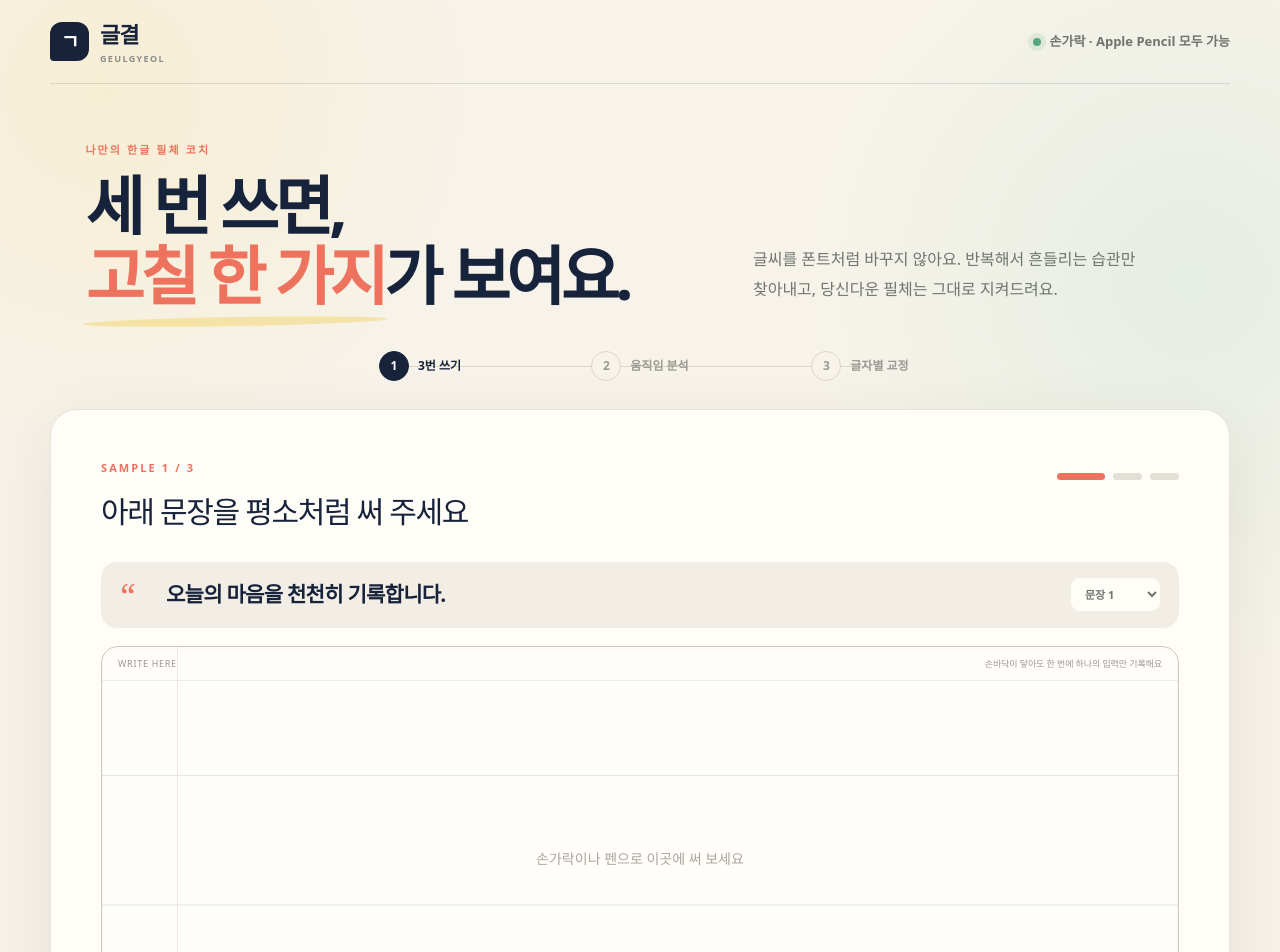
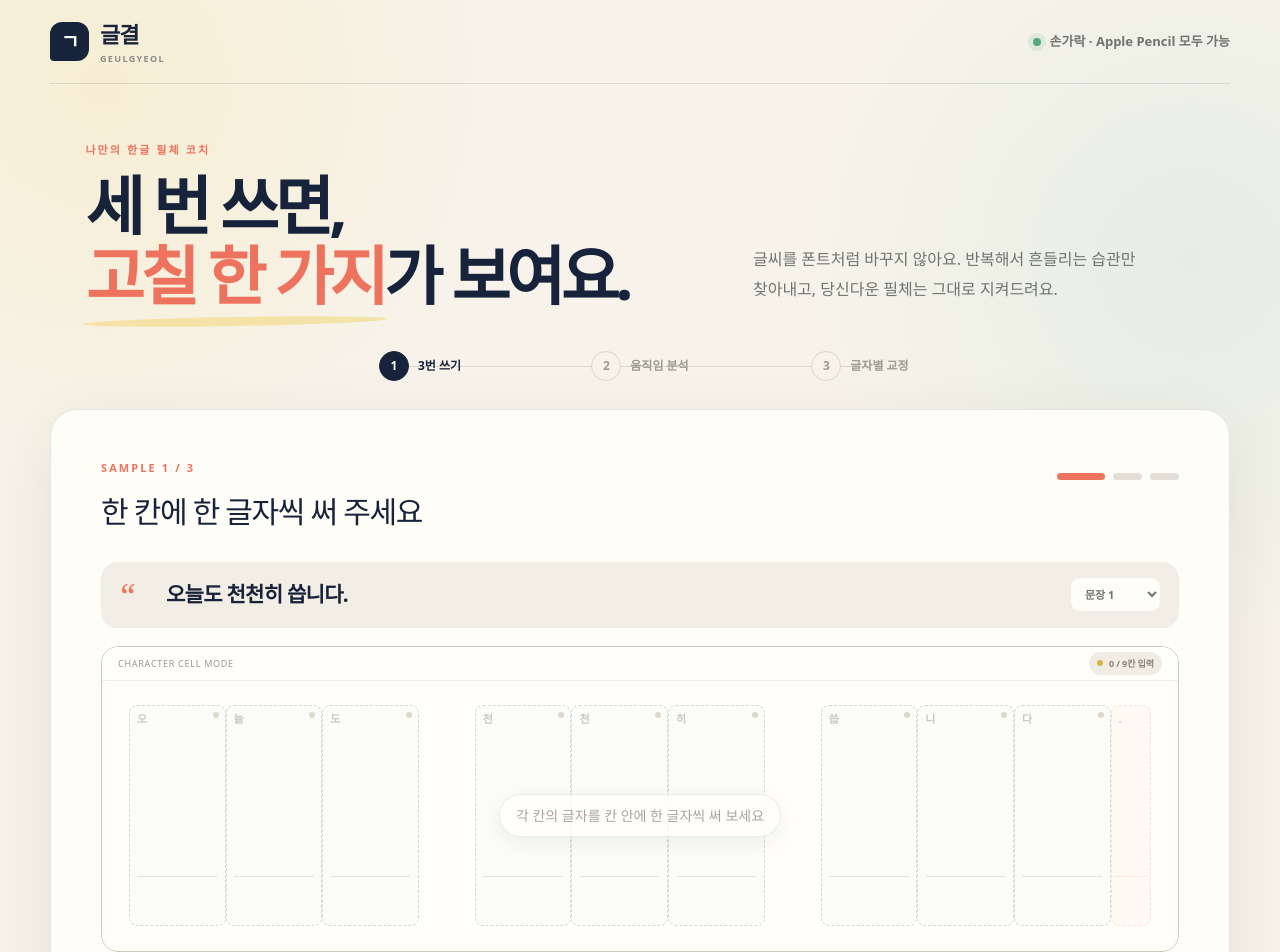
Before and after one commit to sonjebeen/geulgyeol, a Next.js app: page / in a window 1280 px wide. Shown: the top 952 px of the page. Built offline with nearby package versions, Linux system fonts and the light colour scheme.

Commit message:
Align handwriting analysis to fixed character cells

```diff
--- a/app/globals.css
+++ b/app/globals.css
@@ -82,6 +82,30 @@ button { -webkit-tap-highlight-color: transparent; touch-action: manipulation; }
 .writing-canvas { width: 100%; height: clamp(230px, 32vw, 355px); display: block; cursor: crosshair; touch-action: none; user-select: none; -webkit-user-select: none; -webkit-touch-callout: none; position: relative; z-index: 2; }
 .canvas-hint { pointer-events: none; position: absolute; inset: 34px 0 0; display: grid; place-items: center; color: #aaa69e; font-size: 14px; }
 .canvas-hint span { padding: 10px 16px; background: rgba(255, 254, 250, 0.82); border-radius: 99px; }
+.writing-grid-scroll { width: 100%; overflow-x: auto; overscroll-behavior-x: contain; border-radius: 17px; -webkit-overflow-scrolling: touch; scrollbar-width: thin; scrollbar-color: #c8c1b5 transparent; }
+.writing-grid-scroll::-webkit-scrollbar { height: 6px; }
+.writing-grid-scroll::-webkit-scrollbar-thumb { border-radius: 99px; background: #c8c1b5; }
+.character-grid-paper { min-width: 820px; background: #fffefa; background-image: none; }
+.character-grid-paper::before { display: none; }
+.character-grid-paper .paper-label { position: relative; z-index: 4; background: rgba(255, 254, 250, 0.94); }
+.grid-progress { display: inline-flex; align-items: center; gap: 6px; padding: 5px 8px; border-radius: 99px; background: #f1ede5; color: #8b8378; font-weight: 850; }
+.grid-progress::before { content: ""; width: 6px; height: 6px; border-radius: 50%; background: #d7b43e; }
+.grid-progress.complete { background: #dceee5; color: #326d50; }
+.grid-progress.complete::before { background: #5aa985; }
+.sentence-grid-canvas { height: 270px; background: transparent; }
+.writing-grid-guide { position: absolute; z-index: 1; inset: 34px 0 0; pointer-events: none; }
+.prompt-cell-guide { position: absolute; top: 9%; bottom: 9%; display: grid; place-items: center; border: 1px dashed rgba(69, 98, 134, 0.22); border-radius: 8px; background: rgba(202, 228, 215, 0.07); }
+.prompt-cell-guide::after { content: ""; position: absolute; left: 8%; right: 8%; bottom: 22%; height: 1px; background: rgba(69, 98, 134, 0.17); }
+.prompt-cell-guide > span { position: absolute; top: 5px; left: 7px; color: rgba(23, 35, 59, 0.24); font-size: 11px; font-weight: 900; }
+.prompt-cell-guide > i { position: absolute; top: 6px; right: 6px; width: 6px; height: 6px; border-radius: 50%; background: #ded8cc; transition: background 0.18s, box-shadow 0.18s; }
+.prompt-cell-guide.filled { border-color: rgba(90, 169, 133, 0.4); background: rgba(202, 228, 215, 0.13); }
+.prompt-cell-guide.filled > i { background: #5aa985; box-shadow: 0 0 0 3px rgba(90, 169, 133, 0.12); }
+.prompt-cell-guide.space { border: 0; background: transparent; }
+.prompt-cell-guide.space::after { display: none; }
+.prompt-cell-guide.punctuation { border-color: rgba(237, 115, 95, 0.17); background: rgba(237, 115, 95, 0.035); }
+.prompt-cell-guide.punctuation::after { background: rgba(237, 115, 95, 0.12); }
+.grid-canvas-hint { z-index: 3; }
+.grid-canvas-hint span { border: 1px solid rgba(23, 35, 59, 0.08); box-shadow: 0 6px 18px rgba(23, 35, 59, 0.06); }
 
 .canvas-actions { display: flex; align-items: center; justify-content: space-between; gap: 18px; margin-top: 20px; }
 .canvas-actions > div { display: flex; gap: 5px; }
@@ -423,6 +447,10 @@ footer { display: flex; justify-content: space-between; gap: 20px; padding: 31px
 
 @media (max-width: 560px) {
   .brand small, .paper-label span:last-child { display: none; }
+  .character-grid-paper .paper-label .grid-progress { display: inline-flex; }
+  .writing-grid-scroll { width: calc(100% + 2px); }
+  .sentence-grid-canvas { height: 250px; }
+  .grid-canvas-hint { justify-items: start; padding-left: 32px; }
   .device-note { max-width: 170px; text-align: right; }
   .hero h1 { font-size: 41px; }
   .step { flex-direction: column; gap: 4px; font-size: 9px; }
--- a/app/page.tsx
+++ b/app/page.tsx
@@ -104,10 +104,13 @@ type CharacterDiagnosis = {
 };
 
 const PROMPTS = [
-  "오늘의 마음을 천천히 기록합니다.",
-  "작은 습관이 좋은 하루를 만듭니다.",
-  "나만의 속도로 또박또박 써 내려갑니다.",
+  "오늘도 천천히 씁니다.",
+  "작은 습관이 나를 만듭니다.",
+  "나답게 또박또박 씁니다.",
 ];
+
+const PROMPT_GRID_START = 0.025;
+const PROMPT_GRID_END = 0.975;
 
 const BEAUTY_STYLES: Record<
   BeautyStyleKey,
@@ -511,6 +514,20 @@ function getPromptUnits(prompt: string) {
   }));
 }
 
+function getPromptCellLayout(prompt: string) {
+  const units = getPromptUnits(prompt);
+  const totalUnits = units.reduce((sum, unit) => sum + unit.width, 0);
+  const usableWidth = PROMPT_GRID_END - PROMPT_GRID_START;
+  let cursor = 0;
+
+  return units.map((unit, promptIndex) => {
+    const start = PROMPT_GRID_START + (cursor / Math.max(totalUnits, 1)) * usableWidth;
+    cursor += unit.width;
+    const end = PROMPT_GRID_START + (cursor / Math.max(totalUnits, 1)) * usableWidth;
+    return { ...unit, promptIndex, start, end, widthRatio: end - start };
+  });
+}
+
 function drawReconstructedText(
   ctx: CanvasRenderingContext2D,
   source: Sample,
@@ -748,16 +765,9 @@ function standardDeviation(values: number[]) {
 }
 
 function splitSampleIntoPromptCells(sample: Sample, prompt: string): CharacterCellMetric[] {
-  const units = getPromptUnits(prompt);
-  const totalUnits = units.reduce((sum, unit) => sum + unit.width, 0);
-  const bounds = getSampleBounds(sample);
-  const sampleHeight = Math.max(bounds.height, 0.08);
-  let cursor = 0;
-
-  return units.map((unit) => {
-    const cellStart = bounds.minX + (cursor / Math.max(totalUnits, 1)) * bounds.width;
-    cursor += unit.width;
-    const cellEnd = bounds.minX + (cursor / Math.max(totalUnits, 1)) * bounds.width;
+  return getPromptCellLayout(prompt).map((unit) => {
+    const cellStart = unit.start;
+    const cellEnd = unit.end;
     const cellWidth = Math.max(cellEnd - cellStart, 0.015);
     const matchingStrokes = sample.strokes.filter((stroke) => {
       if (!stroke.points.length) return false;
@@ -772,7 +782,7 @@ function splitSampleIntoPromptCells(sample: Sample, prompt: string): CharacterCe
         points: stroke.points.map((point) => ({
           ...point,
           x: clamp((point.x - cellStart) / cellWidth, 0, 1),
-          y: clamp(0.1 + ((point.y - bounds.minY) / sampleHeight) * 0.8, 0.04, 0.96),
+          y: clamp(0.05 + point.y * 0.9, 0.04, 0.96),
         })),
       })),
     };
@@ -794,9 +804,9 @@ function splitSampleIntoPromptCells(sample: Sample, prompt: string): CharacterCe
     const xs = points.map((point) => point.x);
     const ys = points.map((point) => point.y);
     const width = (Math.max(...xs) - Math.min(...xs)) / cellWidth;
-    const height = (Math.max(...ys) - Math.min(...ys)) / sampleHeight;
+    const height = Math.max(...ys) - Math.min(...ys);
     const center = clamp((mean(xs) - cellStart) / cellWidth, 0, 1);
-    const baseline = clamp((Math.max(...ys) - bounds.minY) / sampleHeight, 0, 1);
+    const baseline = clamp(Math.max(...ys), 0, 1);
     const localMetric = measureSample(localSample);
 
     return {
@@ -1182,6 +1192,30 @@ function CharacterCropThumbnail({ sample, label }: { sample: Sample; label: stri
     <div className="character-crop-thumb">
       <span>{label}</span>
       <canvas ref={canvasRef} aria-label={`${label} 글자 획`} />
+    </div>
+  );
+}
+
+function PromptCellGuide({ prompt, filledIndexes }: { prompt: string; filledIndexes: Set<number> }) {
+  return (
+    <div className="writing-grid-guide" aria-hidden="true">
+      {getPromptCellLayout(prompt).map((unit) => {
+        const kind = /\s/.test(unit.character)
+          ? "space"
+          : /[가-힣]/.test(unit.character)
+            ? "hangul"
+            : "punctuation";
+        return (
+          <div
+            className={`prompt-cell-guide ${kind} ${filledIndexes.has(unit.promptIndex) ? "filled" : ""}`}
+            style={{ left: `${unit.start * 100}%`, width: `${unit.widthRatio * 100}%` }}
+            key={unit.promptIndex}
+          >
+            {kind !== "space" && <span>{unit.character}</span>}
+            {kind === "hangul" && <i />}
+          </div>
+        );
+      })}
     </div>
   );
 }
@@ -1223,6 +1257,24 @@ export default function Home() {
     () => strokes.reduce((count, stroke) => count + stroke.points.length, 0) >= 8,
     [strokes],
   );
+  const currentPromptCells = useMemo(
+    () => splitSampleIntoPromptCells({ strokes, pointerType: inputMode ?? "unknown" }, prompt),
+    [inputMode, prompt, strokes],
+  );
+  const filledPromptIndexes = useMemo(
+    () => new Set(
+      currentPromptCells.flatMap((cell, promptIndex) =>
+        !cell.empty && /[가-힣]/.test(Array.from(prompt)[promptIndex] ?? "") ? [promptIndex] : [],
+      ),
+    ),
+    [currentPromptCells, prompt],
+  );
+  const promptHangulCount = useMemo(
+    () => Array.from(prompt).filter((character) => /[가-힣]/.test(character)).length,
+    [prompt],
+  );
+  const filledHangulCount = filledPromptIndexes.size;
+  const hasEnoughSentenceInk = hasEnoughInk && filledHangulCount >= Math.ceil(promptHangulCount * 0.65);
   const practiceCharacters = useMemo(
     () => getHangulCharacters(prompt, feedback?.characterTarget),
     [feedback?.characterTarget, prompt],
@@ -1331,7 +1383,7 @@ export default function Home() {
   };
 
   const submitSample = async () => {
-    if (!hasEnoughInk) return;
+    if (!hasEnoughSentenceInk) return;
     const currentSample: Sample = {
       strokes,
       pointerType: inputMode ?? "unknown",
@@ -1406,7 +1458,7 @@ export default function Home() {
   };
 
   const submitPractice = () => {
-    if (!hasEnoughInk || !summary) return;
+    if (!hasEnoughSentenceInk || !summary) return;
     const practiceSample: Sample = { strokes, pointerType: inputMode ?? "unknown" };
     setAfterSample(practiceSample);
     setAfterScore(scorePracticeSample(practiceSample, summary));
@@ -1526,7 +1578,7 @@ export default function Home() {
           <div className="card-heading">
             <div>
               <p className="section-kicker">SAMPLE {sampleNumber} / 3</p>
-              <h2>아래 문장을 평소처럼 써 주세요</h2>
+              <h2>한 칸에 한 글자씩 써 주세요</h2>
             </div>
             <div className="sample-dots" aria-label={`${sampleNumber}번째 필기 중`}>
               {[0, 1, 2].map((index) => (
@@ -1548,15 +1600,19 @@ export default function Home() {
             </label>
           </div>
 
-          <div className="paper-wrap">
+          <div className="writing-grid-scroll">
+            <div className="paper-wrap character-grid-paper">
               <div className="paper-label">
-              <span>{inputMode === "pen" ? "Pencil mode" : inputMode === "touch" ? "Finger mode" : "Write here"}</span>
-              <span>손바닥이 닿아도 한 번에 하나의 입력만 기록해요</span>
-            </div>
+                <span>{inputMode === "pen" ? "Pencil cell mode" : inputMode === "touch" ? "Finger cell mode" : "Character cell mode"}</span>
+                <span className={hasEnoughSentenceInk ? "grid-progress complete" : "grid-progress"}>
+                  {filledHangulCount} / {promptHangulCount}칸 입력
+                </span>
+              </div>
+              <PromptCellGuide prompt={prompt} filledIndexes={filledPromptIndexes} />
               <canvas
                 ref={canvasRef}
-              className="writing-canvas"
-              aria-label="한글 필기 입력 영역"
+                className="writing-canvas sentence-grid-canvas"
+                aria-label="글자 칸 방식 한글 필기 입력 영역"
                 onPointerDown={handlePointerDown}
                 onPointerMove={handlePointerMove}
                 onPointerUp={handlePointerUp}
@@ -1564,10 +1620,11 @@ export default function Home() {
                 onContextMenu={(event) => event.preventDefault()}
               />
               {!strokes.length && (
-              <div className="canvas-hint" aria-hidden="true">
-                <span>손가락이나 펜으로 이곳에 써 보세요</span>
+                <div className="canvas-hint grid-canvas-hint" aria-hidden="true">
+                  <span>각 칸의 글자를 칸 안에 한 글자씩 써 보세요</span>
                 </div>
               )}
+            </div>
           </div>
 
           <div className="canvas-actions">
@@ -1579,15 +1636,19 @@ export default function Home() {
                 모두 지우기
               </button>
             </div>
-            <button className="primary-button" type="button" onClick={submitSample} disabled={!hasEnoughInk}>
-              {sampleNumber < 3 ? `${sampleNumber}번째 글씨 저장` : "세 글씨 비교하기"}
+            <button className="primary-button" type="button" onClick={submitSample} disabled={!hasEnoughSentenceInk}>
+              {!hasEnoughSentenceInk
+                ? `${filledHangulCount} / ${promptHangulCount}칸 입력 중`
+                : sampleNumber < 3
+                  ? `${sampleNumber}번째 글씨 저장`
+                  : "세 글씨 비교하기"}
               <span aria-hidden="true">→</span>
             </button>
           </div>
 
           <div className="privacy-note">
             <span>✓</span>
-            원본 획은 저장하지 않으며, AI 연결 시 축소된 비교 이미지와 요약값만 분석해요.
+            칸의 위치로 글자를 구분해요. 원본 획은 저장하거나 외부로 보내지 않아요.
           </div>
         </section>
       )}
@@ -1600,9 +1661,9 @@ export default function Home() {
           </div>
           <p className="section-kicker">MOTION ANALYSIS</p>
           <h2>세 번의 움직임을 겹쳐 보고 있어요</h2>
-          <p>문장을 글자 단위로 나누고, 크기·위치·속도·획의 리듬이 가장 흔들리는 곳을 찾습니다.</p>
+          <p>고정된 글자 칸마다 크기·기준선·속도·획의 리듬이 가장 흔들리는 곳을 찾습니다.</p>
           <div className="scan-list">
-            <span>글자 위치 매칭</span><span>크기 일관성</span><span>속도 변화</span><span>획 리듬</span>
+            <span>고정 칸 분리</span><span>크기 일관성</span><span>속도 변화</span><span>획 리듬</span>
           </div>
         </section>
       )}
@@ -1627,15 +1688,19 @@ export default function Home() {
             <p>{prompt}</p>
           </div>
 
-          <div className="paper-wrap">
+          <div className="writing-grid-scroll">
+            <div className="paper-wrap character-grid-paper">
               <div className="paper-label">
-              <span>{inputMode === "pen" ? "Pencil mode" : inputMode === "touch" ? "Finger mode" : "Correction round"}</span>
-              <span>방금 본 한 가지 포인트에만 집중해 보세요</span>
-            </div>
+                <span>{inputMode === "pen" ? "Pencil correction cells" : inputMode === "touch" ? "Finger correction cells" : "Correction cell mode"}</span>
+                <span className={hasEnoughSentenceInk ? "grid-progress complete" : "grid-progress"}>
+                  {filledHangulCount} / {promptHangulCount}칸 입력
+                </span>
+              </div>
+              <PromptCellGuide prompt={prompt} filledIndexes={filledPromptIndexes} />
               <canvas
                 ref={canvasRef}
-              className="writing-canvas"
-              aria-label="교정 후 한글 필기 입력 영역"
+                className="writing-canvas sentence-grid-canvas"
+                aria-label="교정 후 글자 칸 방식 한글 필기 입력 영역"
                 onPointerDown={handlePointerDown}
                 onPointerMove={handlePointerMove}
                 onPointerUp={handlePointerUp}
@@ -1643,10 +1708,11 @@ export default function Home() {
                 onContextMenu={(event) => event.preventDefault()}
               />
               {!strokes.length && (
-              <div className="canvas-hint" aria-hidden="true">
-                <span>같은 문장을 다시 써 보세요</span>
+                <div className="canvas-hint grid-canvas-hint" aria-hidden="true">
+                  <span>같은 칸과 기준선을 유지하며 다시 써 보세요</span>
                 </div>
               )}
+            </div>
           </div>
 
           <div className="canvas-actions">
@@ -1658,8 +1724,8 @@ export default function Home() {
                 모두 지우기
               </button>
             </div>
-            <button className="primary-button" type="button" onClick={submitPractice} disabled={!hasEnoughInk}>
-              교정 후 점수 확인 <span aria-hidden="true">→</span>
+            <button className="primary-button" type="button" onClick={submitPractice} disabled={!hasEnoughSentenceInk}>
+              {hasEnoughSentenceInk ? "교정 후 점수 확인" : `${filledHangulCount} / ${promptHangulCount}칸 입력 중`} <span aria-hidden="true">→</span>
             </button>
           </div>
         </section>
@@ -2023,7 +2089,7 @@ export default function Home() {
                     <p className="section-kicker">CHARACTER MAP</p>
                     <h3>문장 해부도</h3>
                   </div>
-                  <span><i aria-hidden="true" /> 제시 문장 기반 획 매칭 · API 0원</span>
+                  <span><i aria-hidden="true" /> 고정 글자 칸 획 매칭 · API 0원</span>
                 </div>
 
                 <div className="sentence-character-map" aria-label="글자별 안정성 지도">
@@ -2164,7 +2230,7 @@ export default function Home() {
             ) : (
               <div className="character-insight-card pending">
                 <span className="vision-mark" aria-hidden="true">ON</span>
-                <div><strong>기기 안에서 글자별 매칭 완료</strong><p>제시 문장과 획의 위치를 맞춰 가장 흔들린 글자를 찾았어요. 이미지와 개인정보는 전송하지 않아요.</p></div>
+                <div><strong>기기 안에서 글자별 매칭 완료</strong><p>정해진 칸 안의 획만 해당 글자로 분석해 옆 글자와 섞이지 않아요. 이미지와 개인정보는 전송하지 않아요.</p></div>
               </div>
             )}
             <div className="coach-tip">
```
Also changed, not shown: 1 other file (tests, documents, lock files or other folders). Lines whose indentation alone changed are shown as unchanged.
